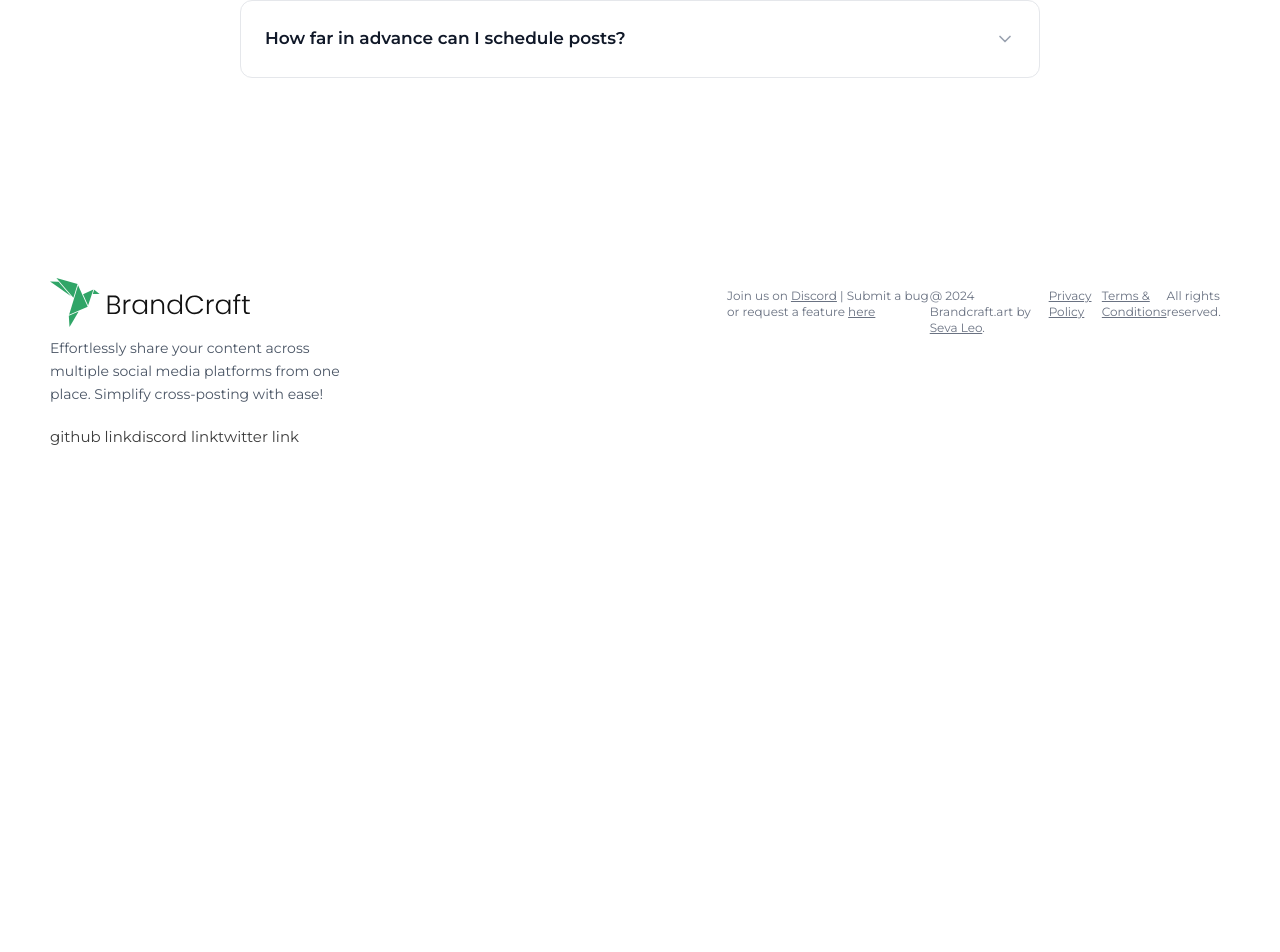
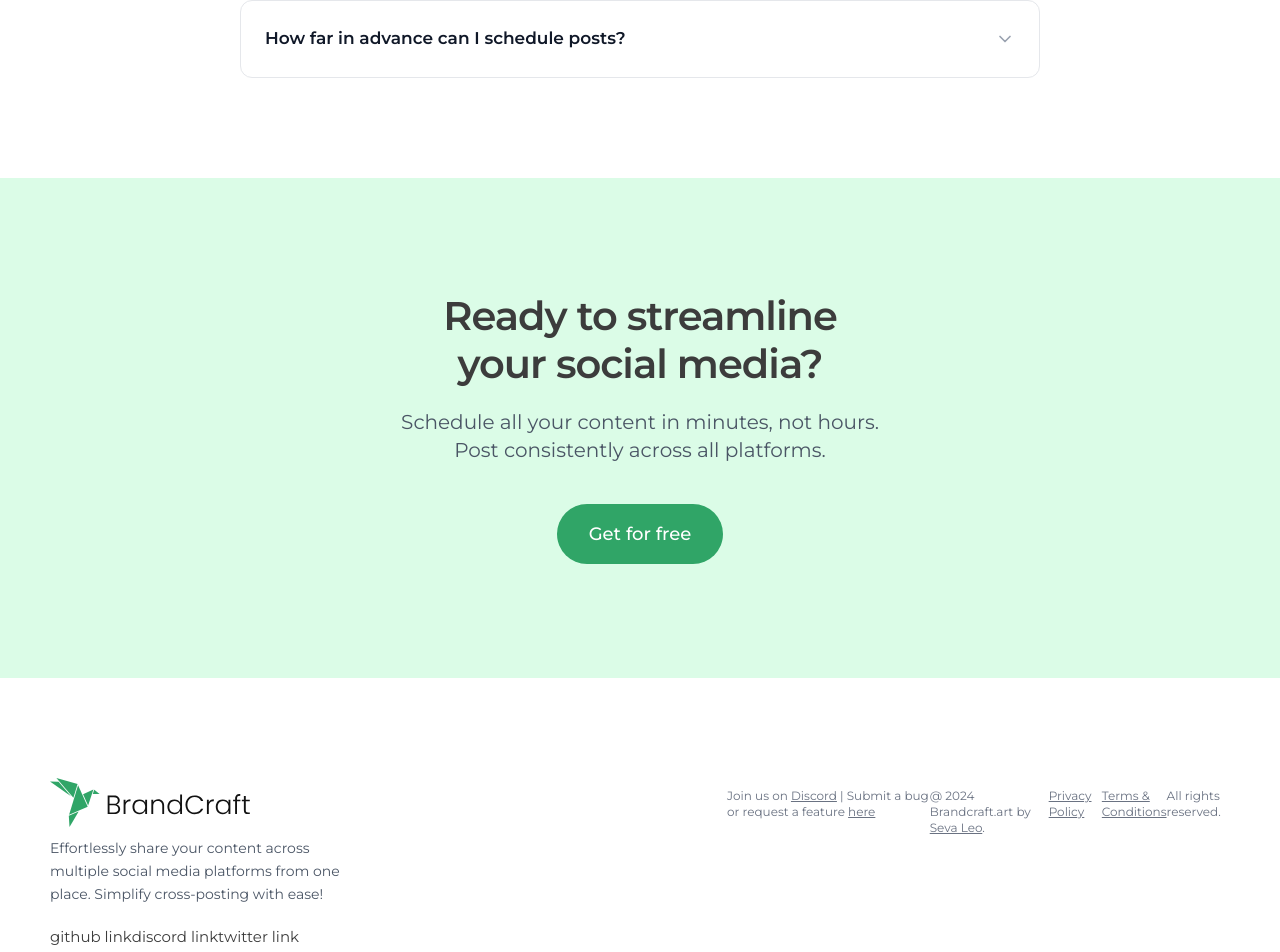
Before and after one commit to sevleo/BrandCraft, a Nuxt app in the folder frontend-nuxt/: page / in a window 1280 px wide. Shown: the part 4541-5493 px from the top of the page. Before the commit the page ends 5119 px from the top, so only its background shows below. Built offline with nearby package versions, Linux system fonts and the light colour scheme; no server answers.

Commit message:
Carry over CTA

```diff
--- a/frontend-nuxt/pages/index.vue
+++ b/frontend-nuxt/pages/index.vue
@@ -411,6 +411,32 @@ onMounted(async () => {
 
       <TestimonialsSection />
       <FaqSection />
+      <!-- Bottom CTA Section -->
+      <section
+        class="w-full py-20 bg-gradient-to-br bg-green-100 h-[500px] flex justify-center items-center"
+      >
+        <div
+          class="max-w-[800px] mx-auto text-center flex flex-col justify-center items-center px-[50px]"
+        >
+          <h2
+            class="text-[40px] mb-[20px] font-semibold tracking-tight leading-[1.2] max-w-[400px]"
+          >
+            Ready to streamline your social media?
+          </h2>
+          <p class="text-xl text-gray-600">
+            Schedule all your content in minutes, not hours.
+          </p>
+          <p class="text-xl text-gray-600">
+            Post consistently across all platforms.
+          </p>
+          <button
+            @click="redirectToSignup"
+            class="px-8 mt-[40px] cursor-pointer py-4 text-lg font-medium text-white bg-greenBG hover:bg-greenLightBG rounded-full transition-all duration-200"
+          >
+            Get for free
+          </button>
+        </div>
+      </section>
     </main>
     <!-- Privacy Policy Link -->
     <footer
```
